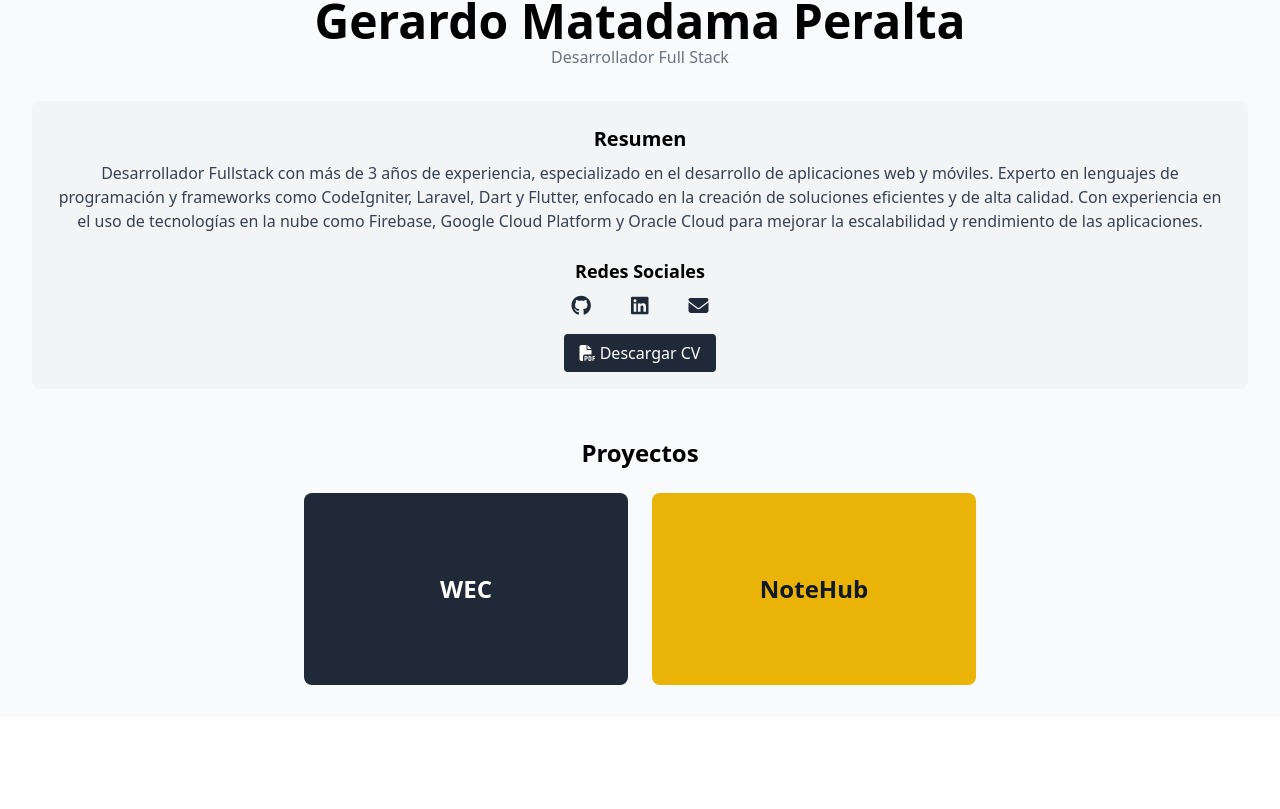
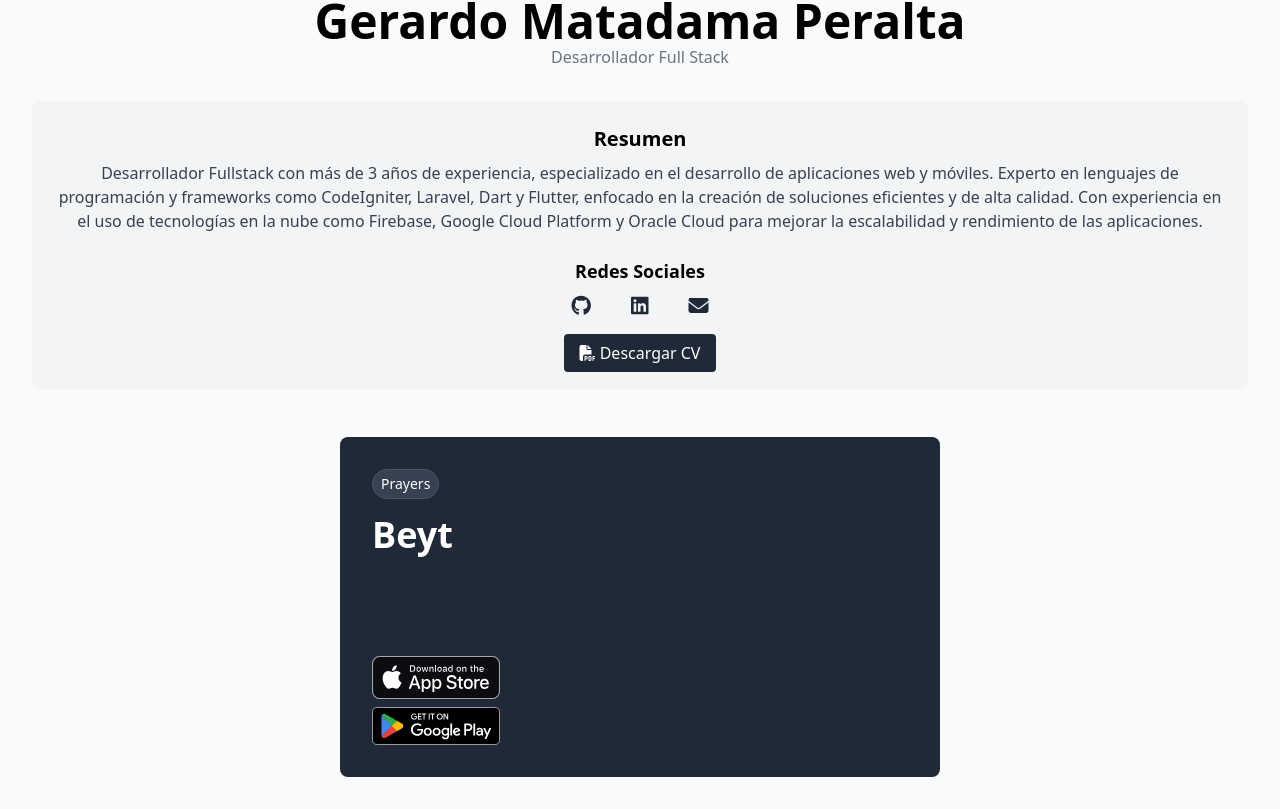
Before and after one commit to ElMexicanitox3/gerardomp.com-vue, a Vue app: page / in a window 1280 px wide. Shown: the part 259-1068 px from the top of the page. Before the commit the page ends 976 px from the top, so only its background shows below. Built offline with nearby package versions, Linux system fonts and the light colour scheme.

Commit message:
avanze de card

```diff
--- a/src/App.vue
+++ b/src/App.vue
@@ -1,4 +1,5 @@
 <script setup lang="js">
+import Card from './components/card.vue';
 import Porfile from './components/porfile.vue';
 import Summary from './components/summary.vue';
 </script>
@@ -15,18 +16,22 @@ import Summary from './components/summary.vue';
 
 
     <!-- Proyectos -->
-    <div class="w-full max-w-2xl text-center">
+    <!-- <div class="w-full max-w-2xl text-center">
       <h2 class="text-2xl font-semibold mb-6">Proyectos</h2>
       <div class="grid grid-cols-1 sm:grid-cols-2 gap-6">
-        <!-- Proyecto 1 -->
         <div class="bg-gray-800 text-white rounded-lg p-6 flex items-center justify-center h-48">
           <p class="text-2xl font-bold">WEC</p>
         </div>
-        <!-- Proyecto 2 -->
         <div class="bg-yellow-500 text-gray-900 rounded-lg p-6 flex items-center justify-center h-48">
           <p class="text-2xl font-bold">NoteHub</p>
         </div>
       </div>
+    </div> -->
+
+
+    <div>
+
+      <Card/>
     </div>
 
 
--- a/src/components/card.vue
+++ b/src/components/card.vue
@@ -1,40 +1,27 @@
 <template>
-    <section class="text-gray-600 body-font">
-        <div class="container px-5 py-24 mx-auto">
-            <div class="flex flex-wrap -m-4">
-                <div class="p-4 2xl:w-2/3 xl:w2/3 md:w">
-                    <div class="h-full border-2 border-gray-200 border-opacity-60 rounded-lg overflow-hidden">
-                        <img class="lg:h-48 md:h-36 w-full object-cover object-center" src="https://dummyimage.com/720x400" alt="blog">
-                        <div class="p-6">
-                            <h2 class="tracking-widest text-xs title-font font-medium text-gray-400 mb-1">CATEGORY</h2>
-                            <h1 class="title-font text-lg font-medium text-gray-900 mb-3">The Catalyzer</h1>
-                            <p class="leading-relaxed mb-3">Photo booth fam kinfolk cold-pressed sriracha leggings jianbing microdosing tousled waistcoat.</p>
-                            <div class="flex items-center flex-wrap ">
-                            <a class="text-indigo-500 inline-flex items-center md:mb-2 lg:mb-0">Learn More
-                                <svg class="w-4 h-4 ml-2" viewBox="0 0 24 24" stroke="currentColor" stroke-width="2" fill="none" stroke-linecap="round" stroke-linejoin="round">
-                                <path d="M5 12h14"></path>
-                                <path d="M12 5l7 7-7 7"></path>
-                                </svg>
-                            </a>
-                            <span class="text-gray-400 mr-3 inline-flex items-center lg:ml-auto md:ml-0 ml-auto leading-none text-sm pr-3 py-1 border-r-2 border-gray-200">
-                                <svg class="w-4 h-4 mr-1" stroke="currentColor" stroke-width="2" fill="none" stroke-linecap="round" stroke-linejoin="round" viewBox="0 0 24 24">
-                                <path d="M1 12s4-8 11-8 11 8 11 8-4 8-11 8-11-8-11-8z"></path>
-                                <circle cx="12" cy="12" r="3"></circle>
-                                </svg>1.2K
-                            </span>
-                            <span class="text-gray-400 inline-flex items-center leading-none text-sm">
-                                <svg class="w-4 h-4 mr-1" stroke="currentColor" stroke-width="2" fill="none" stroke-linecap="round" stroke-linejoin="round" viewBox="0 0 24 24">
-                                <path d="M21 11.5a8.38 8.38 0 01-.9 3.8 8.5 8.5 0 01-7.6 4.7 8.38 8.38 0 01-3.8-.9L3 21l1.9-5.7a8.38 8.38 0 01-.9-3.8 8.5 8.5 0 014.7-7.6 8.38 8.38 0 013.8-.9h.5a8.48 8.48 0 018 8v.5z"></path>
-                                </svg>6
-                            </span>
-                            </div>
-                        </div>
-                    </div>
+    <div class="bg-gray-800 text-white rounded-lg w-[600px] h-[340px] p-4">
+        <!-- Dividir en 2 -->
+        <div class="flex flex-row h-full">
+            <!-- Primera columna con espacio alrededor de cada elemento -->
+            <div class="basis-1/2 flex flex-col justify-between p-4">
+                <div>
+                    <div class="inline-block text-sm bg-gray-700 px-2 py-1 rounded-full border border-gray-600">Prayers</div>
+                    <h2 class="text-4xl font-semibold mt-4">Beyt</h2>
+                </div>
+                <div class="flex flex-col justify-start">
+                    <img src="../assets/app-store.svg" alt="App Store" class="w-32 mb-2">
+                    <img src="../assets/google-play.svg" alt="Google Play" class="w-32">
                 </div>
             </div>
+
+            <div class="basis-1/2 flex items-center justify-center">
+
+            </div>
         </div>
-    </section>
+    </div>
 </template>
+
+
 
 <script>
 export default {
--- a/src/components/porfile.vue
+++ b/src/components/porfile.vue
@@ -12,9 +12,6 @@
 <script>
 export default {
     name: 'Porfile',
-    props: {
-        msg: String
-    }
 }
 </script>
 <style lang="">
--- a/src/components/summary.vue
+++ b/src/components/summary.vue
@@ -40,9 +40,6 @@
 
 export default {
     name: 'Summary',
-    props: {
-        msg: String
-    }
 }
 </script>
 <style lang="">
```
Also changed, not shown: src/assets/app-store.svg (added), src/assets/google-play.svg (added).
